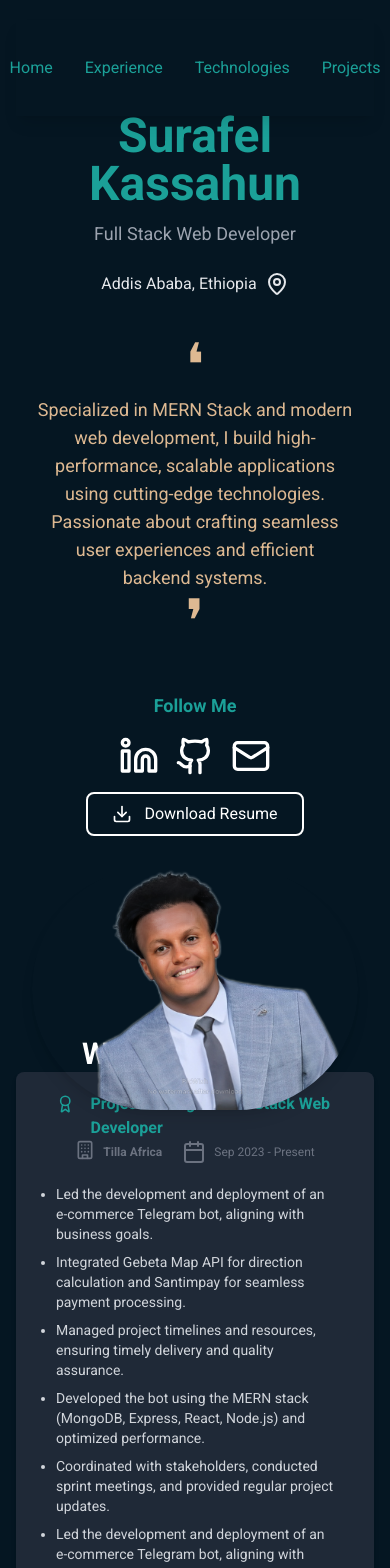
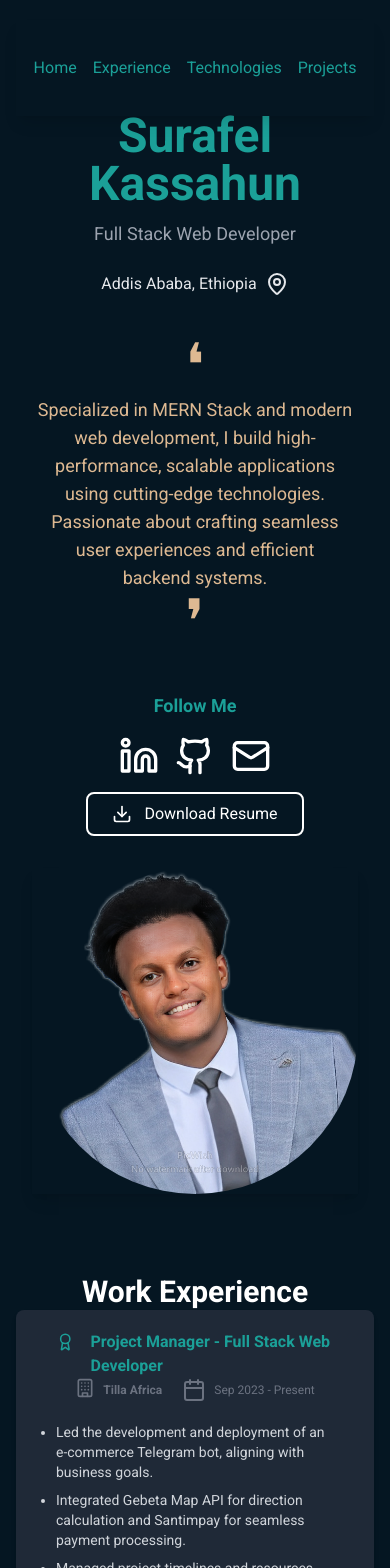
Before and after one commit to SurafelK/my_portfolio, a Next.js app: page / in a window 390 px wide. Shown: the top 1568 px of the page. Built offline with nearby package versions, Linux system fonts and the light colour scheme.

Commit message:
upate the nav and hero

```diff
--- a/src/app/page.js
+++ b/src/app/page.js
@@ -209,13 +209,13 @@ const backendExperience = [
     return (
         <>
             {/* Navigation */}
-            <section className={`py-5 sticky  ${isScrolled ? ' bg-gray-200/25 rounded-3xl mt-5 top-5' : 'top-5'} z-10 shadow-lg`}>
-                <nav className="flex justify-center gap-8 text-white py-4 rounded-lg">
+            <section className={`py-5 sticky ${isScrolled ? 'md:bg-gray-200/25 md:px-0 px-20 rounded-3xl mt-5 top-5' : 'top-5'} z-10 shadow-lg`}>
+                <nav className="flex justify-center gap-4 md:gap-8 text-white py-4 rounded-lg">
                     {["Home", "Experience", "Technologies", "Projects"].map((text, index) => (
                         <Link
                             key={index}
                             href={text === "Home" ? "#Home" : `#${text.toLowerCase().replace(" ", "-")}`}
-                            className={`text-primary ${isScrolled ? "font-bold hover:bg-slate-400 px-5 py-2 rounded-xl hover:text-white underline-offset-4": ""} relative after:content-[''] after:block after:w-0 after:h-[2px] after:bg-yellow-400 after:absolute after:bottom-0 after:left-0 after:transition-all after:duration-300 hover:after:w-full`}
+                            className={`text-primary ${isScrolled ? "font-bold hover:bg-slate-400 px-3 md:px-5 py-2 rounded-xl hover:text-white underline-offset-4": ""} relative after:content-[''] after:block after:w-0 after:h-[2px] after:bg-yellow-400 after:absolute after:bottom-0 after:left-0 after:transition-all after:duration-300 hover:after:w-full`}
                         >
                             {text}
                         </Link>
@@ -224,7 +224,7 @@ const backendExperience = [
             </section>
 
             {/* Hero Section */}
-            <section id="Home" className={`bg-off-white animate-fadeIn h-screen `}>
+            <section id="Home" className={`bg-off-white animate-fadeIn md:h-screen `}>
                 <div className="container mx-auto px-4">
                     <div className="grid grid-cols-1 md:grid-cols-2 gap-8 items-center">
                         <motion.div
@@ -313,12 +313,14 @@ const backendExperience = [
                             initial="hidden"
                             whileInView={"show"}
                             viewport={{ once: "false", amount: 0.7 }}
-                            className="relative animate-fadeIn rounded-full shadow-lg overflow-hidden "
+                            className="relative animate-fadeIn shadow-lg overflow-hidden"
+                            style={{ aspectRatio: '1 / 1' }}
                         >
                             <img
                                 src="/Bggggpng.png"
                                 alt="Background image showcasing portfolio"
-                                className="w-full h-auto object-cover transition duration-500 hover:scale-105 rounded-lg shadow-lg"
+                                className="w-full h-full object-cover transition duration-500 hover:scale-105"
+                                style={{ clipPath: 'circle(50%)' }}
                             />
                         </motion.div>
                     </div>
```
